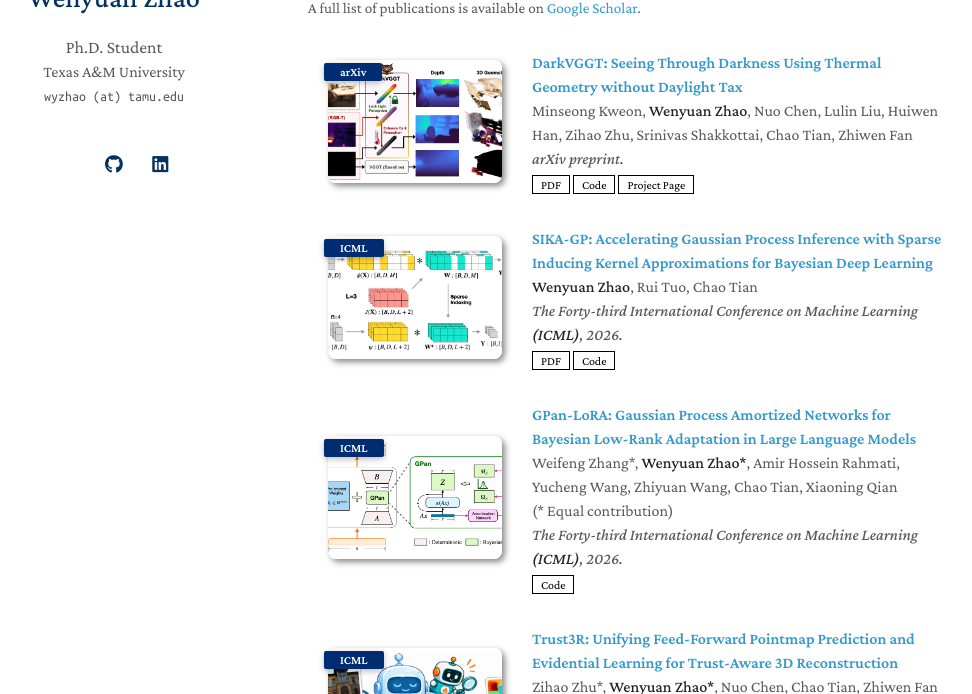
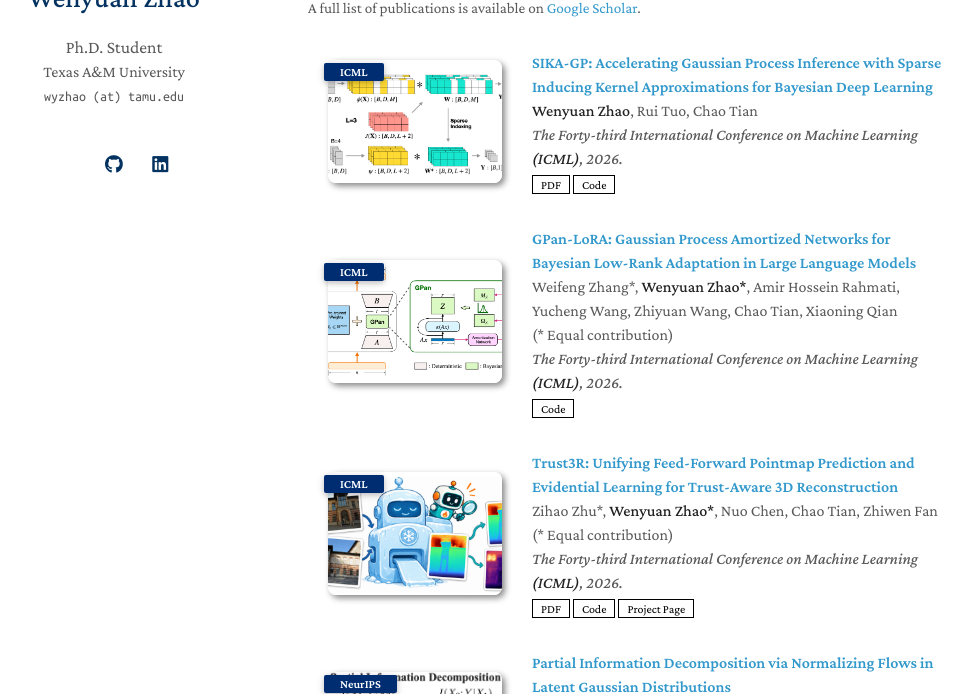
Before and after one commit to wyzhao23/wyzhao23.github.io, a Jekyll site: the page built from index.md, in a window 1280 px wide and 900 px high, scrolled down 619 px, cut to the strip 206-900 px from the top of the window. Shown: the whole strip, without its empty margins (162-1134 px from the left). Built offline with Jekyll 4.4.1, drawn with Linux system fonts in a browser that asks for light colours; a style sheet for code colours, icons or effects is not loaded; our own code applies the rules of GitHub Pages for plain Markdown files.

Commit message:
update bib

```diff
--- a/_data/publications.yml
+++ b/_data/publications.yml
@@ -1,13 +1,4 @@
 main:
-  - title: "DarkVGGT: Seeing Through Darkness Using Thermal Geometry without Daylight Tax"
-    authors: Minseong Kweon, <strong>Wenyuan Zhao</strong>, Nuo Chen, Lulin Liu, Huiwen Han, Zihao Zhu, Srinivas Shakkottai, Chao Tian, Zhiwen Fan
-    conference_short: arXiv
-    conference: arXiv preprint.
-    pdf: https://arxiv.org/pdf/2606.11326
-    code: https://github.com/phai-lab/DarkVGGT
-    page: https://darkvggt.github.io/
-    image: ./assets/img/darkvggt.png
-
   - title: "SIKA-GP: Accelerating Gaussian Process Inference with Sparse Inducing Kernel Approximations for Bayesian Deep Learning"
     authors: <strong>Wenyuan Zhao</strong>, Rui Tuo, Chao Tian
     conference_short: ICML
```
